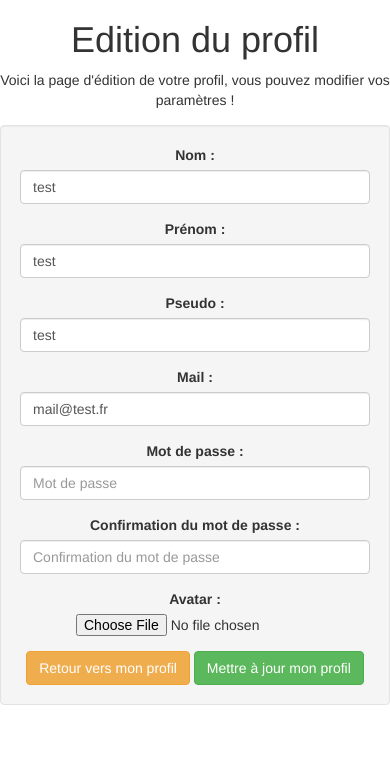
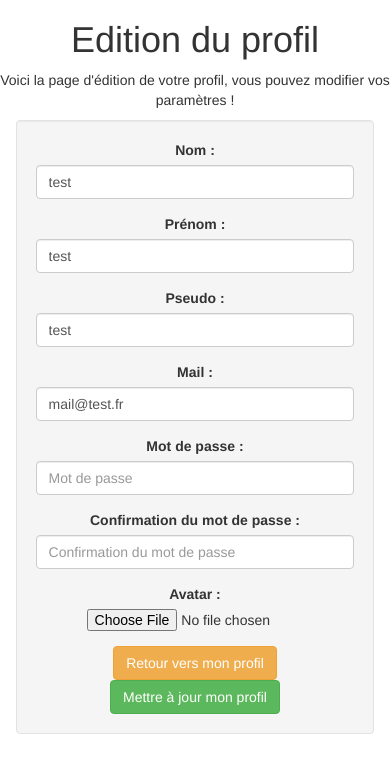
Before and after one commit to Christopher62/Evaluation---Simplon, a PHP site: page /pages/editionprofil.php in a window 390 px wide. Shown: the top 773 px of the page. Run offline with PHP 8.4, Linux system fonts and the light colour scheme; the visitor is signed in with stand-in values (Sample User, id 1); data comes from the database, SQL or seed files in the repository.

Commit message:
Fired css property 'dropdown a' + added fix width of the form for phone device

```diff
--- a/style/css/christopher.css
+++ b/style/css/christopher.css
@@ -1 +1 @@
-#navigation{border-radius:0;text-transform:uppercase}#navigation a{color:#FFF;outline:none}#navigation #logo{height:22px;width:24px}#navigation .dropdown a{text-transform:none}#navigation .dropdown li a{color:#000;text-transform:none}#toTop{color:#00A1D0;right:1%;top:90%;position:fixed;z-index:100;overflow:hidden;text-decoration:none;outline:none;display:none}.profil-table{margin-top:2%;width:80%}.profil-table th,.profil-table td{text-align:center}.notfound-table{width:20%}.notfound-table th,.notfound-table td{text-align:center}.notfound-table td li{list-style-type:none}#inscription{margin-top:18%}#inscription h1{text-align:center}#inscription p{text-align:center;width:80%;margin-left:10%}.inscription-form{margin-top:1%}#edition{margin-top:18%}#edition h1,#edition p{text-align:center}.edition-form{margin-top:1.5%}.edition-form #avatar{margin-left:16%}.img-width{width:200px}@media (max-width:767px){#inscription{margin-top:0}#inscription p{width:100%;margin-left:0}.inscription-form{margin-top:0;margin-left:4%;width:92%}#edition{margin-top:0}#edition p{width:100%;margin-left:0}.dropdown-menu li a{color:#FFF !important}}@media (min-width:768px) and (max-width:992px){#inscription{margin-top:0}.inscription-form{margin-top:0}#edition{margin-top:0}.edition-form{margin-top:1%}.edition-form #avatar{margin-left:14%}}
+#navigation{border-radius:0;text-transform:uppercase}#navigation a{color:#FFF;outline:none}#navigation #logo{height:22px;width:24px}#navigation .dropdown li a{color:#000;text-transform:none}#toTop{color:#00A1D0;right:1%;top:90%;position:fixed;z-index:100;overflow:hidden;text-decoration:none;outline:none;display:none}.profil-table{margin-top:2%;width:80%}.profil-table th,.profil-table td{text-align:center}.notfound-table{width:20%}.notfound-table th,.notfound-table td{text-align:center}.notfound-table td li{list-style-type:none}#inscription{margin-top:18%}#inscription h1{text-align:center}#inscription p{text-align:center;width:80%;margin-left:10%}.inscription-form{margin-top:1%}#edition{margin-top:18%}#edition h1,#edition p{text-align:center}.edition-form{margin-top:1.5%}.edition-form #avatar{margin-left:16%}.img-width{width:200px}@media (max-width:767px){#inscription{margin-top:0}#inscription p{width:100%;margin-left:0}.inscription-form{margin-top:0;margin-left:4%;width:92%}#edition{margin-top:0}#edition p{width:100%;margin-left:0}.edition-form{margin-top:0;margin-left:4%;width:92%}.dropdown-menu li a{color:#FFF !important}}@media (min-width:768px) and (max-width:992px){#inscription{margin-top:0}.inscription-form{margin-top:0}#edition{margin-top:0}.edition-form{margin-top:1%}.edition-form #avatar{margin-left:14%}}
--- a/style/less/christopher.less
+++ b/style/less/christopher.less
@@ -16,9 +16,6 @@
   #logo{
     height: @height-logo;
     width: @width-logo;
-  }
-  .dropdown a{
-    text-transform: none;
   }
   .dropdown li a{
     color: @coldropdown-a;
@@ -110,6 +107,11 @@
       margin-left: 0;
     }
   }
+  .edition-form{
+    margin-top: 0;
+    margin-left: 4%;
+    width: 92%;
+  }
   /* --- PAGE ACCUEIL --- */
   .dropdown-menu li a{
     color: #FFF!important;
```
